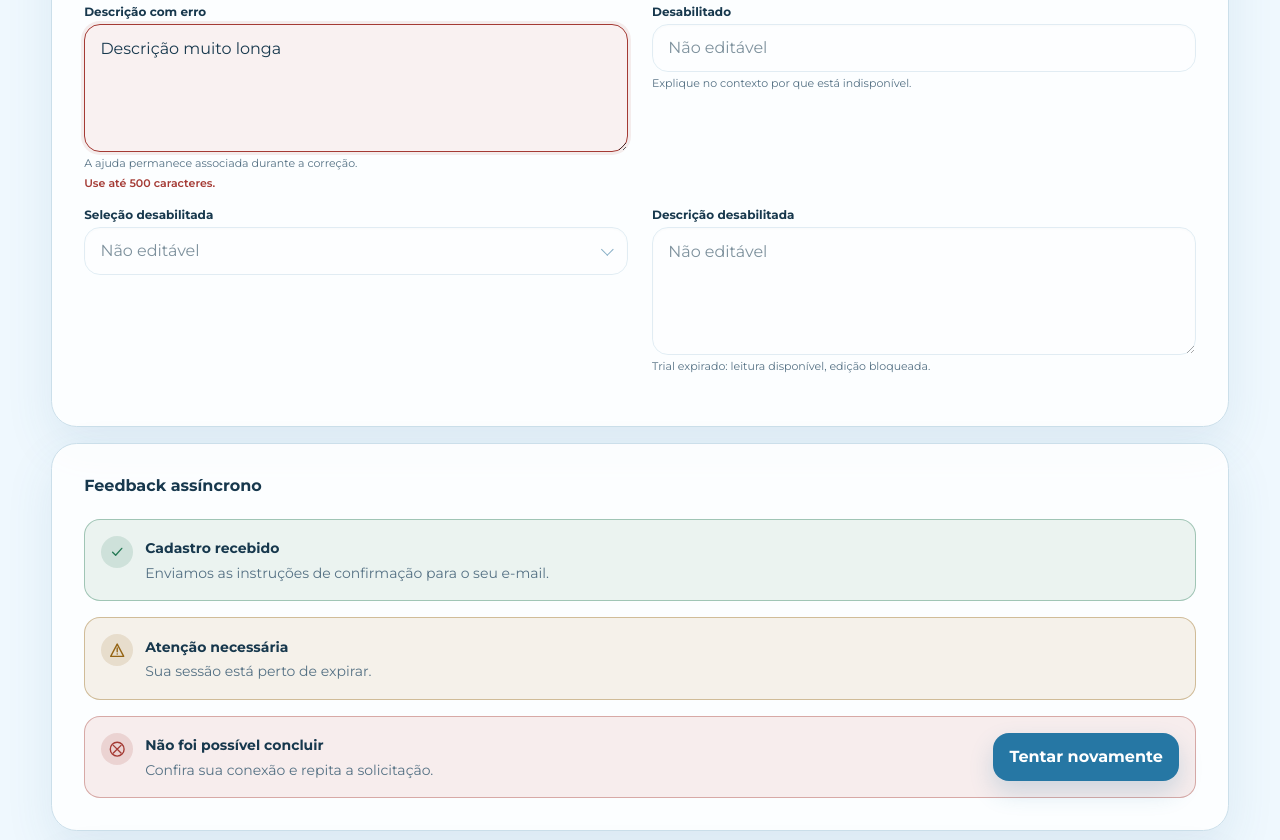
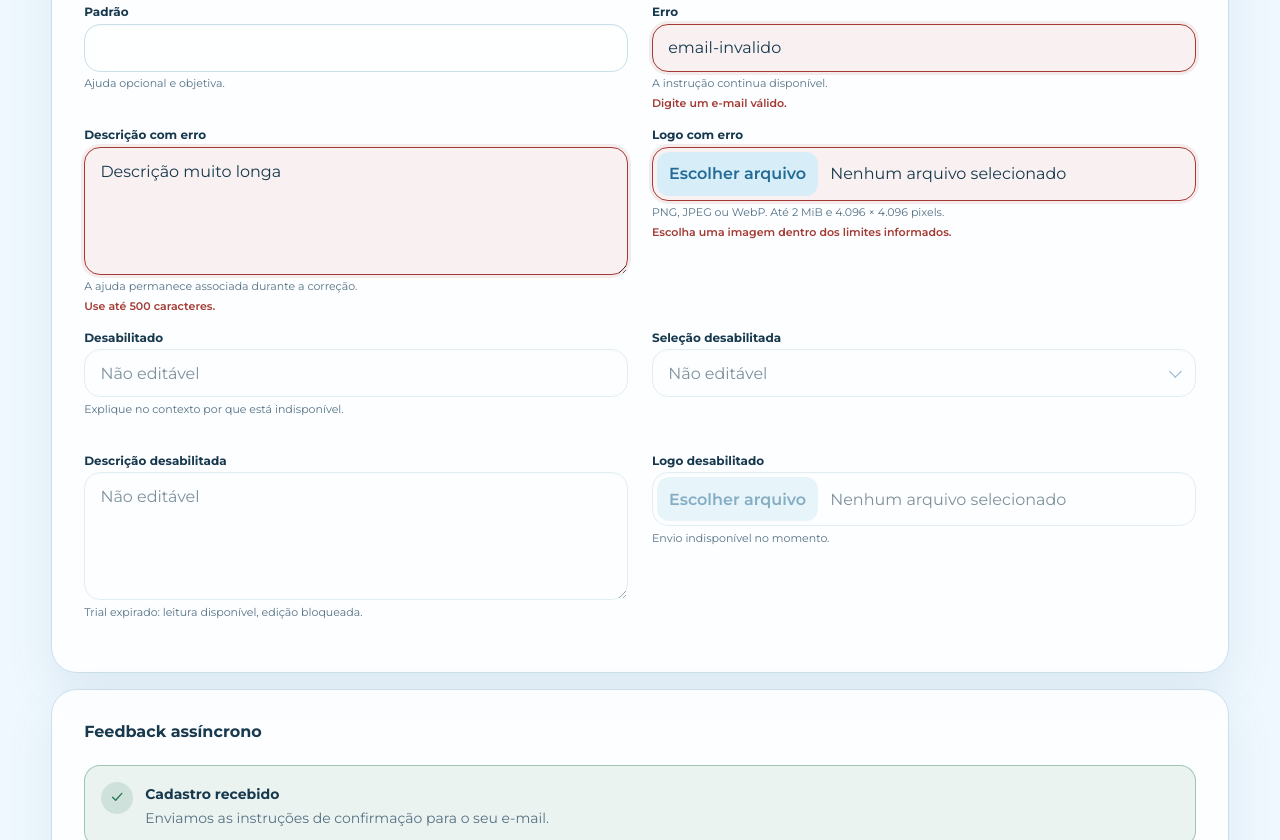
Before and after one commit to carlosSimplicio/barbershop-app, a Next.js app in the folder frontend/: page /design-system in a window 1280 px wide. Shown: the part 2680-3520 px from the top of the page. Built offline with nearby package versions, Linux system fonts and the light colour scheme.

Commit message:
Add accessible file field component

```diff
--- a/frontend/app/design-system/showcase.tsx
+++ b/frontend/app/design-system/showcase.tsx
@@ -7,6 +7,7 @@ import {
   AffixedInput,
   Button,
   Field,
+  FileField,
   Feedback,
   IconButton,
   PasswordField,
@@ -190,6 +191,10 @@ export function DesignSystemShowcase() {
               label="Descrição"
               maxLength={500}
             />
+            <FileField
+              hint="PNG, JPEG ou WebP. Até 2 MiB e 4.096 × 4.096 pixels. O backend confirma a validade do arquivo."
+              label="Logo do estabelecimento"
+            />
             <Field
               hint="O prefixo contextualiza sem fazer parte do valor."
               hintId="showcase-slug-hint"
@@ -243,6 +248,11 @@ export function DesignSystemShowcase() {
               label="Descrição com erro"
               maxLength={500}
             />
+            <FileField
+              error="Escolha uma imagem dentro dos limites informados."
+              hint="PNG, JPEG ou WebP. Até 2 MiB e 4.096 × 4.096 pixels."
+              label="Logo com erro"
+            />
             <TextField
               defaultValue="Não editável"
               disabled
@@ -257,6 +267,11 @@ export function DesignSystemShowcase() {
               disabled
               hint="Trial expirado: leitura disponível, edição bloqueada."
               label="Descrição desabilitada"
+            />
+            <FileField
+              disabled
+              hint="Envio indisponível no momento."
+              label="Logo desabilitado"
             />
           </div>
         </Showcase>
--- /dev/null
+++ b/frontend/components/ui/file-field/file-field.module.css
@@ -0,0 +1,104 @@
+.field {
+  min-width: 0;
+}
+
+.control {
+  position: relative;
+  display: flex;
+  min-width: 0;
+  min-height: var(--control-height);
+  align-items: center;
+  gap: var(--space-3);
+  padding: 0.25rem;
+  overflow: hidden;
+  border: 1px solid var(--color-line);
+  border-radius: var(--radius-md);
+  background: color-mix(in srgb, var(--color-surface) 78%, transparent);
+  box-shadow: var(--shadow-control);
+  color: var(--color-ink);
+  cursor: pointer !important;
+  transition:
+    border-color var(--transition-fast),
+    box-shadow var(--transition-fast),
+    background var(--transition-fast);
+}
+
+.control:hover:not([data-disabled="true"]) {
+  border-color: color-mix(in srgb, var(--color-primary) 60%, var(--color-line));
+}
+
+.control:focus-within {
+  border-color: var(--color-primary);
+  background: var(--color-surface);
+  box-shadow: 0 0 0 4px
+    color-mix(in srgb, var(--color-primary) 12%, transparent);
+}
+
+.control[data-invalid="true"] {
+  border-color: var(--color-danger);
+  background: color-mix(in srgb, var(--color-danger) 7%, var(--color-surface));
+  box-shadow: 0 0 0 3px color-mix(in srgb, var(--color-danger) 9%, transparent);
+}
+
+.control[data-invalid="true"]:focus-within {
+  box-shadow: 0 0 0 4px color-mix(in srgb, var(--color-danger) 12%, transparent);
+}
+
+.control[data-disabled="true"] {
+  opacity: 0.55;
+}
+
+.action {
+  display: inline-flex;
+  min-height: var(--control-touch-target);
+  flex: none;
+  align-items: center;
+  padding: 0 var(--space-3);
+  border-radius: var(--radius-sm);
+  background: var(--color-accent);
+  color: var(--color-primary-hover);
+  font-weight: var(--font-weight-semibold);
+  cursor: pointer !important;
+  transition:
+    background var(--transition-fast),
+    color var(--transition-fast);
+}
+
+.control:hover:not([data-disabled="true"]) .action {
+  background: var(--color-primary);
+  color: var(--color-on-primary);
+}
+
+.selection {
+  min-width: 0;
+  overflow: hidden;
+  color: var(--color-ink);
+  text-overflow: ellipsis;
+  white-space: nowrap;
+  cursor: pointer !important;
+}
+
+.input {
+  position: absolute;
+  z-index: 1;
+  inset: 0;
+  width: 100%;
+  height: 100%;
+  opacity: 0;
+  cursor: pointer !important;
+}
+
+.input::file-selector-button {
+  cursor: pointer !important;
+}
+
+.control > .input:disabled {
+  opacity: 0;
+  cursor: not-allowed !important;
+}
+
+.control[data-disabled="true"],
+.control[data-disabled="true"] *,
+.control[data-disabled="true"] .input::file-selector-button {
+  cursor: not-allowed !important;
+}
--- /dev/null
+++ b/frontend/components/ui/file-field/file-field.tsx
@@ -0,0 +1,96 @@
+"use client";
+
+import { useState } from "react";
+import type { ChangeEvent, ReactNode } from "react";
+
+import { Field, useFieldControl } from "../field/field";
+import { Input } from "../input/input";
+import type { InputProps } from "../input/input";
+import styles from "./file-field.module.css";
+
+const supportedImageTypes = "image/png,image/jpeg,image/webp";
+
+export type FileFieldProps = Omit<
+  InputProps,
+  "defaultValue" | "type" | "value"
+> & {
+  error?: ReactNode;
+  fieldClassName?: string;
+  hint?: ReactNode;
+  label: ReactNode;
+};
+
+export function FileField({
+  "aria-describedby": describedBy,
+  "aria-invalid": invalid,
+  accept,
+  error,
+  fieldClassName,
+  hidden,
+  hint,
+  id,
+  label,
+  onChange,
+  ref,
+  ...props
+}: FileFieldProps) {
+  const [selectionLabel, setSelectionLabel] = useState(
+    "Nenhum arquivo selecionado",
+  );
+  const field = useFieldControl({ describedBy, error, hint, id, invalid });
+  const fieldClasses = fieldClassName
+    ? `${styles.field} ${fieldClassName}`
+    : styles.field;
+  const isInvalid = field.invalid === true || field.invalid === "true";
+
+  function handleChange(event: ChangeEvent<HTMLInputElement>) {
+    const files = event.currentTarget.files;
+    setSelectionLabel(
+      !files?.length
+        ? "Nenhum arquivo selecionado"
+        : files.length === 1
+          ? files[0].name
+          : `${files.length} arquivos selecionados`,
+    );
+    onChange?.(event);
+  }
+
+  return (
+    <Field
+      className={fieldClasses}
+      error={error}
+      errorId={field.errorId}
+      hidden={hidden}
+      hint={hint}
+      hintId={field.hintId}
+      htmlFor={field.controlId}
+      label={label}
+    >
+      <span
+        className={styles.control}
+        data-disabled={props.disabled || undefined}
+        data-invalid={isInvalid || undefined}
+        hidden={hidden}
+      >
+        <span aria-hidden="true" className={styles.action}>
+          Escolher arquivo
+        </span>
+        <span aria-hidden="true" className={styles.selection}>
+          {selectionLabel}
+        </span>
+        <Input
+          accept={accept ?? supportedImageTypes}
+          aria-describedby={field.descriptionIds}
+          aria-invalid={field.invalid}
+          className={styles.input}
+          hidden={hidden}
+          id={field.controlId}
+          onChange={handleChange}
+          ref={ref}
+          type="file"
+          {...props}
+        />
+      </span>
+    </Field>
+  );
+}
--- a/frontend/components/ui/index.ts
+++ b/frontend/components/ui/index.ts
@@ -5,6 +5,7 @@ export {
 export { ActionLink, type ActionLinkProps } from "./action-link/action-link";
 export { Button, type ButtonProps } from "./button/button";
 export { Field, type FieldProps } from "./field/field";
+export { FileField, type FileFieldProps } from "./file-field/file-field";
 export { Feedback, type FeedbackProps } from "./feedback/feedback";
 export { IconButton, type IconButtonProps } from "./icon-button/icon-button";
 export { Input, type InputProps } from "./input/input";
```
Also changed, not shown: 3 other files (tests, documents, lock files or other folders).
